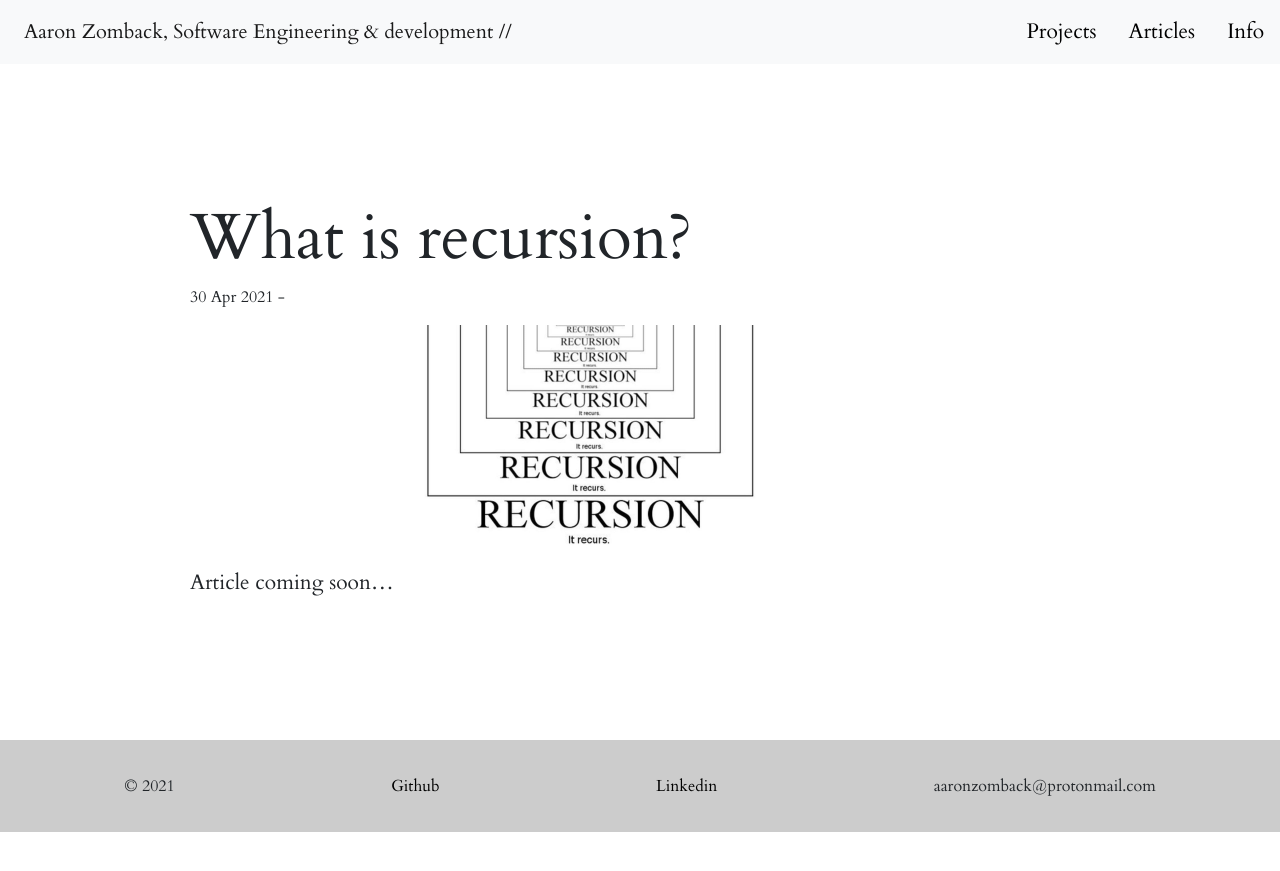
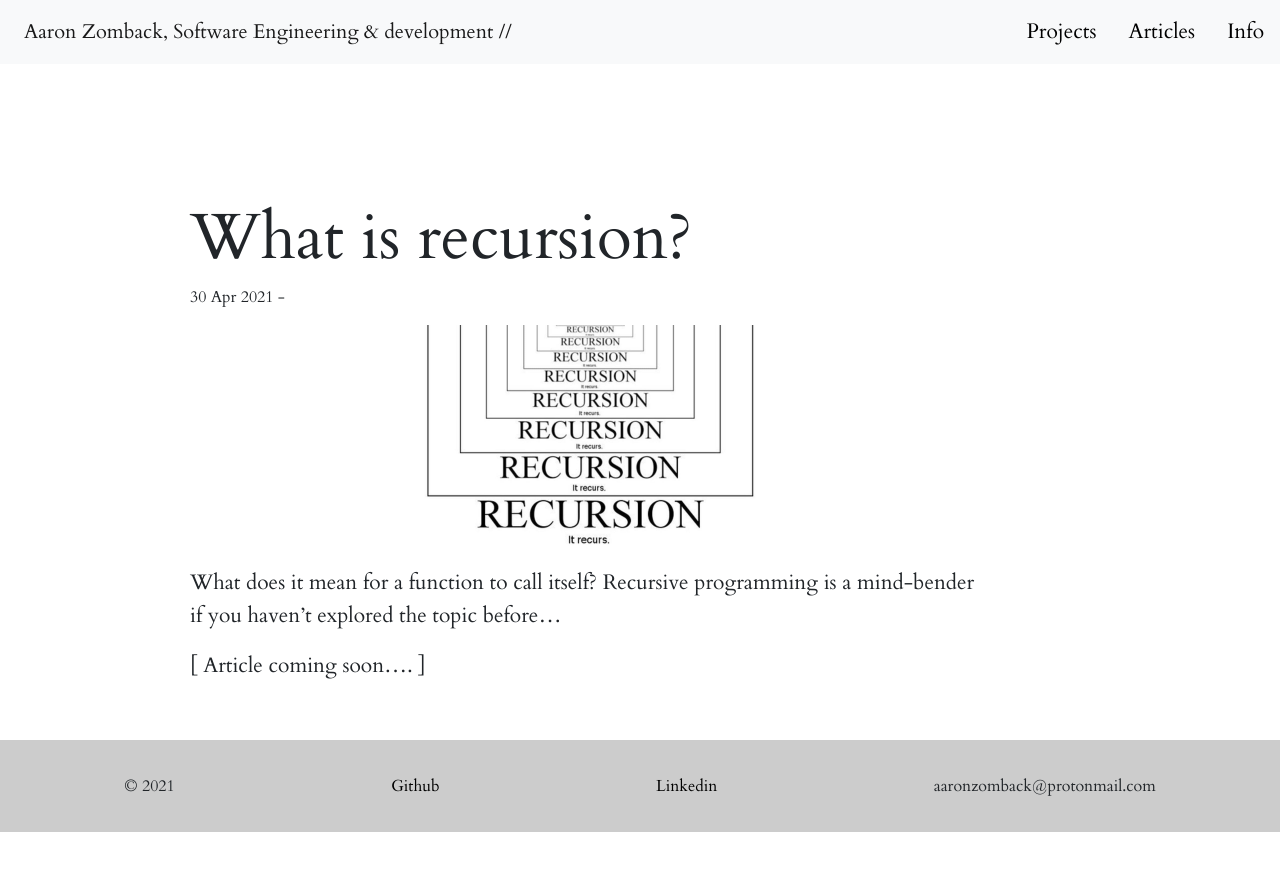
Before and after one commit to aaronzomback/design-portfolio, a Jekyll site: the page built from _posts/2021-04-30-testing-post.markdown, in a window 1280 px wide. Shown: the top 871 px of the page. Built offline with Jekyll 4.4.1, drawn with Linux system fonts in a browser that asks for light colours; nearby versions of some CDN libraries.

Commit message:
Updated Testing Post

```diff
--- a/_posts/2021-04-30-testing-post.markdown
+++ b/_posts/2021-04-30-testing-post.markdown
@@ -6,4 +6,6 @@ excerpt: Testing
 
 ![3y9pghpnsf19nlvivn2r.jpeg](/uploads/3y9pghpnsf19nlvivn2r.jpeg)
 
-Article coming soon...
+What does it mean for a function to call itself? Recursive programming is a mind-bender if you haven't explored the topic before...
+
+[ Article coming soon.... ]
```
